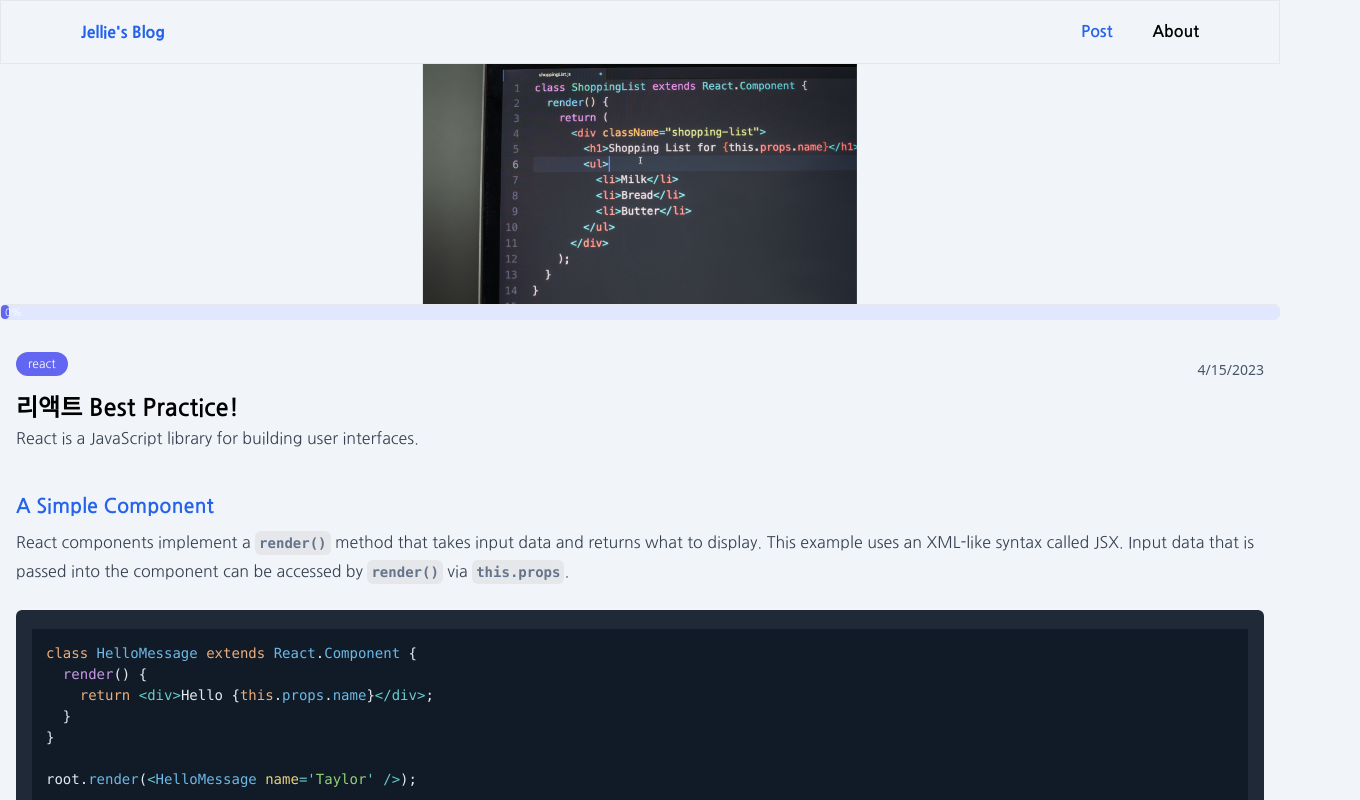
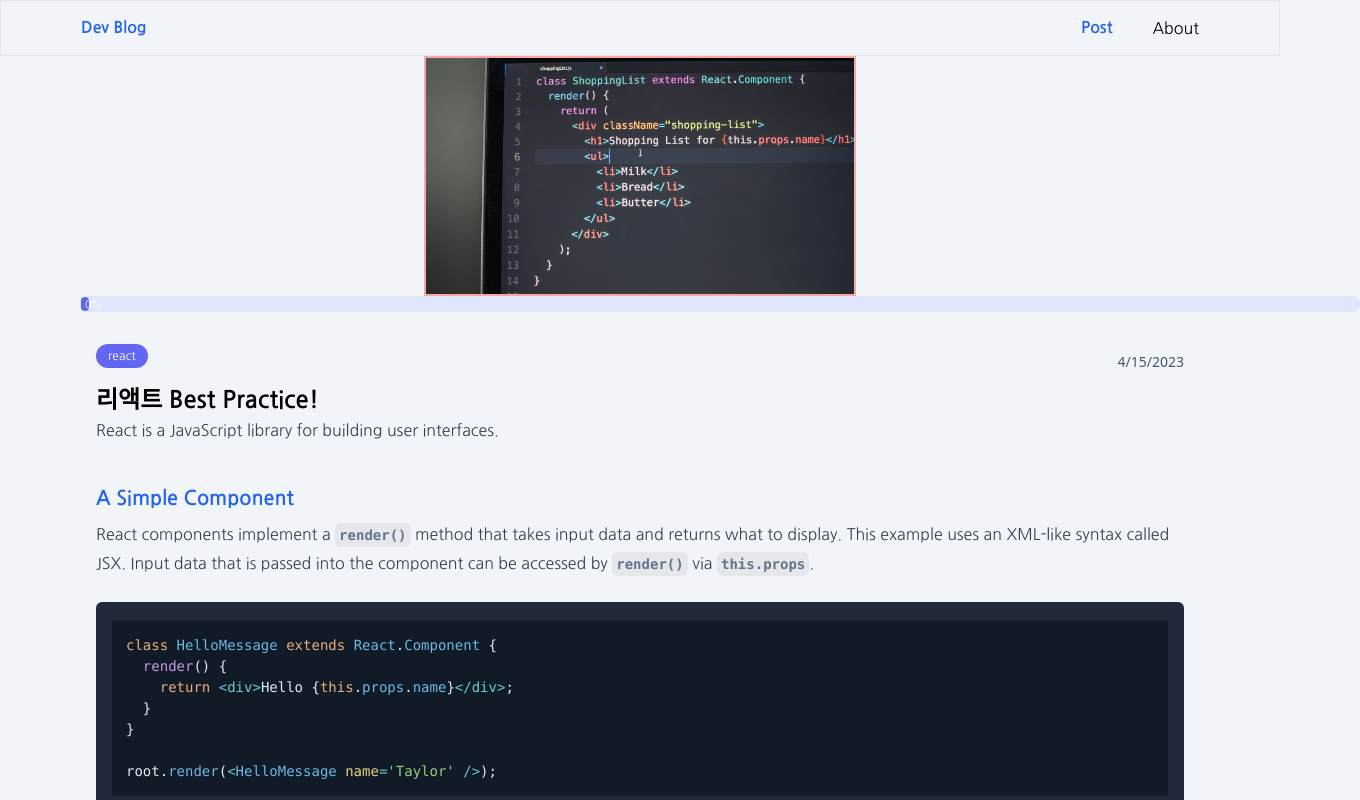
Before and after one commit to talentforest/Jellie-Blog, a Next.js app: page /posts/best-react-practices in a window 1280 px wide. Shown: the top 800 px of the page, 1360 px wide, since content can reach past the window. Built offline with nearby package versions, Linux system fonts and the light colour scheme.

Commit message:
fix: layout

```diff
--- a/app/globals.css
+++ b/app/globals.css
@@ -4,4 +4,5 @@
 
 html {
   scroll-behavior: smooth;
+  scroll-padding-top: 90px;
 }
--- a/app/layout.tsx
+++ b/app/layout.tsx
@@ -22,7 +22,7 @@ export default function RootLayout({
     <html lang='en'>
       <body className={`${nanum_gothic.className} bg-slate-100`}>
         <Header />
-        <main className='mt-14 md:mt-16'>{children}</main>
+        <main className='relative pb-20 md:px-20'>{children}</main>
         <Footer />
       </body>
     </html>
--- a/app/page.tsx
+++ b/app/page.tsx
@@ -9,9 +9,9 @@ export default async function Home() {
   const featuredPost = await getFeaturedPosts();
 
   return (
-    <main className='px-4 py-10 md:px-20'>
+    <>
       <Introduction />
-      <section className='pt-4 pb-12'>
+      <section className='mb-12 mx-4'>
         <h2>Featured Post</h2>
         <CarouselBox config={{ centerMode: true, showDots: true }}>
           {featuredPost.map((post) => (
@@ -19,10 +19,10 @@ export default async function Home() {
           ))}
         </CarouselBox>
       </section>
-      <section className='pt-4 pb-12'>
+      <section className='mx-4'>
         <h2>Categorized Posts</h2>
         <CategorizedPosts allPosts={allPosts} />
       </section>
-    </main>
+    </>
   );
 }
--- a/app/posts/[slug]/page.tsx
+++ b/app/posts/[slug]/page.tsx
@@ -1,9 +1,9 @@
 import Image from 'next/image';
 import PostBox from '@/components/common/post-box';
 import PostContents from '@/components/posts/post-contents';
-import { getPost } from '@/service/posts';
 import ScrollToTopBtn from '@/components/common/scroll-to-top-btn';
 import TableOfContents from '@/components/posts/toc';
+import { getPost } from '@/service/posts';
 
 interface Props {
   params: {
@@ -16,7 +16,7 @@ export default async function PostDetailPage({ params: { slug } }: Props) {
   const { title, date, category, content, path, next, prev } = post;
 
   return (
-    <main className='pb-4 flex flex-col'>
+    <>
       <article className='flex flex-col relative'>
         <Image
           src={`/posts/images/${path}.png`}
@@ -24,7 +24,7 @@ export default async function PostDetailPage({ params: { slug } }: Props) {
           width={500}
           height={500}
           priority
-          className='fixed -z-10 w-full h-60 object-cover md:w-auto self-center md:h-60'
+          className='fixed -z-10 w-full border-2 border-red-300 h-60 object-cover md:w-auto self-center md:h-60'
         />
         <PostContents contents={{ title, date, category, content }} />
       </article>
@@ -34,9 +34,9 @@ export default async function PostDetailPage({ params: { slug } }: Props) {
           {prev && <PostBox post={prev} />}
           {next && <PostBox post={next} />}
         </div>
-        <ScrollToTopBtn />
       </section>
       <TableOfContents />
-    </main>
+      <ScrollToTopBtn />
+    </>
   );
 }
--- a/app/posts/page.tsx
+++ b/app/posts/page.tsx
@@ -5,5 +5,5 @@ interface Props {
 }
 
 export default function PostPage({ params: { slug } }: Props) {
-  return <main className='px-4 md:px-20'>{slug} Post Page</main>;
+  return <>{slug} Post Page</>;
 }
--- a/components/common/header.tsx
+++ b/components/common/header.tsx
@@ -7,23 +7,23 @@ export default function Header() {
   const pathname = usePathname();
 
   return (
-    <header className='fixed z-20 top-0 bg-slate-100 w-full h-14 md:h-16 border px-4 md:px-20 flex justify-between items-center'>
-      <h1 className='font-extrabold text-blue-600'>
-        <Link href='/'>Jellie&apos;s Blog</Link>
+    <header className='border sticky top-0 z-10 bg-slate-100 w-full h-14 px-4 md:px-20 flex justify-between items-center'>
+      <h1 className='font-bold text-blue-600'>
+        <Link href='/'>Dev Blog</Link>
       </h1>
       <nav>
         <ul className='flex justify-between space-x-6 md:space-x-10'>
           <li
             className={`${
-              pathname.includes('/posts') ? 'text-blue-600' : ''
-            } text-sm md:text-base font-bold transition`}
+              pathname.includes('/posts') ? 'text-blue-600 font-bold' : ''
+            } text-sm md:text-base transition`}
           >
             <Link href='/posts'>Post</Link>
           </li>
           <li
             className={`${
-              pathname === '/about' ? 'text-blue-600' : ''
-            } text-sm md:text-base font-bold transition `}
+              pathname === '/about' ? 'text-blue-600 font-bold' : ''
+            } text-sm md:text-base transition `}
           >
             <Link href='/about'>About</Link>
           </li>
--- a/components/common/scroll-to-top-btn.tsx
+++ b/components/common/scroll-to-top-btn.tsx
@@ -6,7 +6,7 @@ export default function ScrollToTopBtn() {
   return (
     <a
       href='#top'
-      className='transition border rounded-lg w-14 h-14 flex flex-col justify-center items-center self-end text-gray-800 bg-white hover:bg-blue-700 hover:text-white hover:font-extrabold'
+      className='absolute bottom-3 right-3 transition border rounded-lg w-14 h-14 flex flex-col justify-center items-center text-gray-800 bg-white hover:bg-blue-700 hover:text-white hover:font-extrabold'
     >
       <HiChevronDoubleUp className='h-6 w-6' />
       <span className='text-xs'>TOP</span>
--- a/components/home/categorized-posts.tsx
+++ b/components/home/categorized-posts.tsx
@@ -52,14 +52,14 @@ export default function CategorizedPosts({ allPosts }: Props) {
           >
             <button
               onClick={() => onCategoryClick(item)}
-              className='px-3 py-1 text-sm text-blue-700 hover:text-blue-50 transition'
+              className='px-3 text-sm text-blue-700 hover:text-blue-50 transition'
             >
               {item}
             </button>
           </li>
         ))}
       </ul>
-      <div className='flex m-2 py-2 rounded-md w-fit space-x-3'>
+      <div className='flex mx-2 mt-4 rounded-md w-fit space-x-3'>
         <span>{filteredPosts.length}개의 포스트</span>
       </div>
       <ul className='mt-3 flex flex-col space-y-3 md:grid md:grid-cols-2 md:gap-3 md:space-y-0 lg:grid-cols-3'>
--- a/components/posts/progress-bar.tsx
+++ b/components/posts/progress-bar.tsx
@@ -21,7 +21,7 @@ export default function ProgressBar() {
   }, [handleScroll]);
 
   return (
-    <div className='sticky top-14 md:top-16 border h-4 -mx-4 rounded-md z-10 w-screen bg-indigo-100'>
+    <div className='sticky top-14 border h-4 -mx-4 rounded-md z-10 w-screen bg-indigo-100'>
       <div
         style={{ width: width + '%' }}
         className='h-full rounded-md px-1 bg-indigo-500 text-[10px] text-white'
```
Also changed, not shown: components/home/introduction.tsx (+16 -12 lines), public/images/avatar.png (added).
